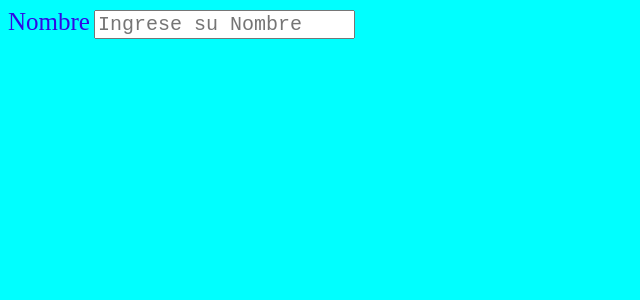
After one commit to JH0NJ41R0/H.T.D.F, a Flask app: template PROYECTO_JHONJAIRO/empleadosElBagre/templates/empleados/formulario.html in a window 1280 px wide. The commit adds this page. Shown: the top 300 px of the page, without its empty margins (0-640 px from the left). Run offline with Flask 3, Linux system fonts and the light colour scheme; the template is opened without the code that fills it, so the values that code supplies are empty.

Commit message:
Add files via upload

```diff
--- /dev/null
+++ b/PROYECTO_JHONJAIRO/empleadosElBagre/templates/empleados/estilos.css
@@ -0,0 +1,16 @@
+body{
+    background-color: aqua;
+
+
+}
+.form-label{
+    color: #3109e4;
+    font-family: 'sans-serif';
+    font-size: 25px;
+}
+.form-control{
+    color:#f00606;
+    font-family: 'Courier New';
+    font-size: 20px;
+    ;
+}
--- /dev/null
+++ b/PROYECTO_JHONJAIRO/empleadosElBagre/templates/empleados/formulario.html
@@ -0,0 +1,39 @@
+<!doctype html>
+<html lang = "es">
+
+<head>
+    <title>Sistema De Empleados</title>
+    <link rel="stylesheet" href="estilos.css">
+
+
+</head>
+
+<body>
+
+    <header>
+
+    </header>
+
+    <main>
+        <form>
+            <div>
+                <label for="txtNombre" class="form-label">Nombre</label>
+                <input type="text" class="form-control" name="txtNombre" id="txtNombre"  placeholder="Ingrese su Nombre">
+
+            </div>
+        </form>
+
+    </main>
+
+    <footer>
+
+
+    </footer>
+
+</body>
+
+
+
+
+
+</html>
```
Also changed, not shown: PROYECTO_JHONJAIRO/empleadosElBagre/templates/empleados/create.html (+8 -0 lines).
